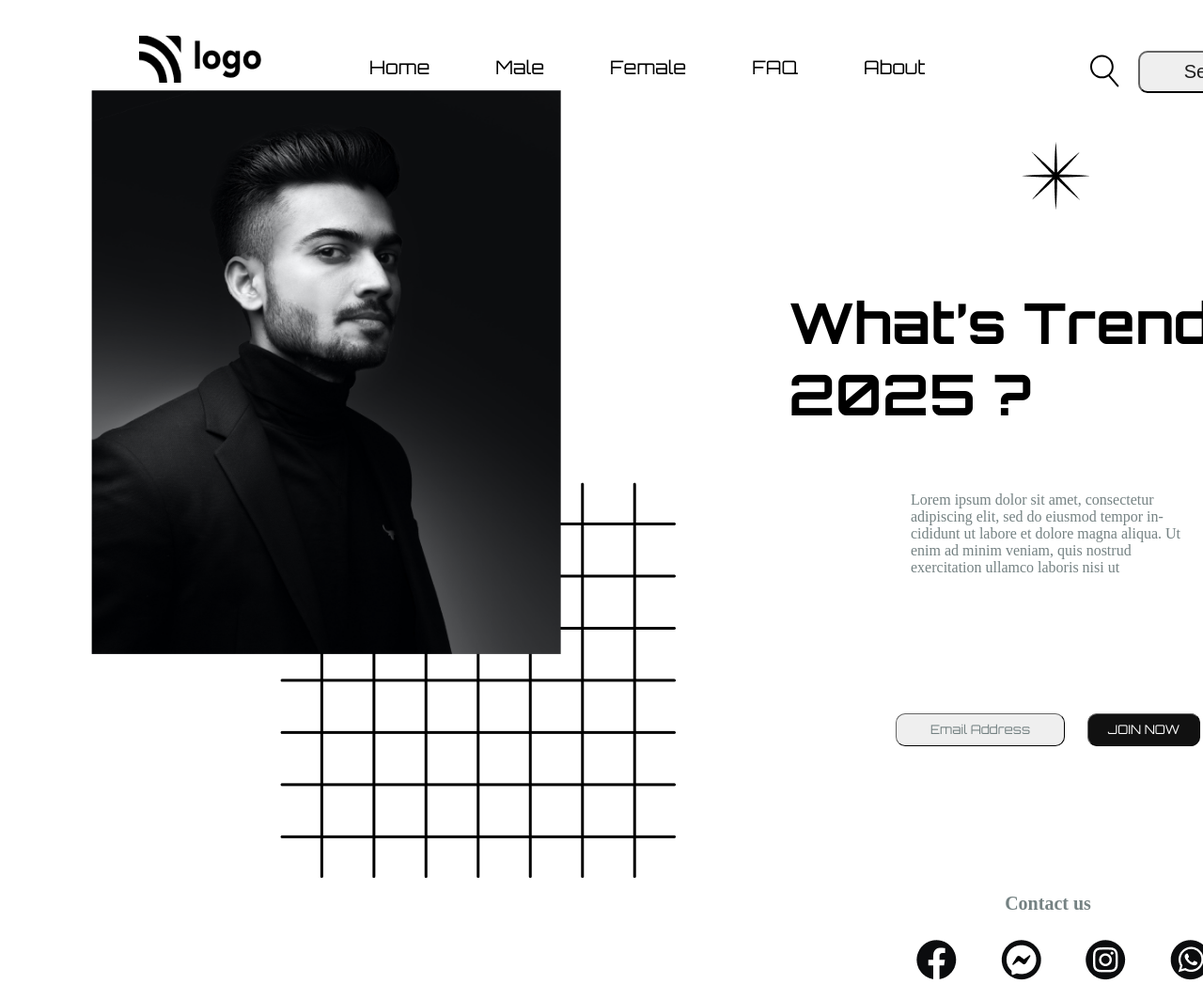
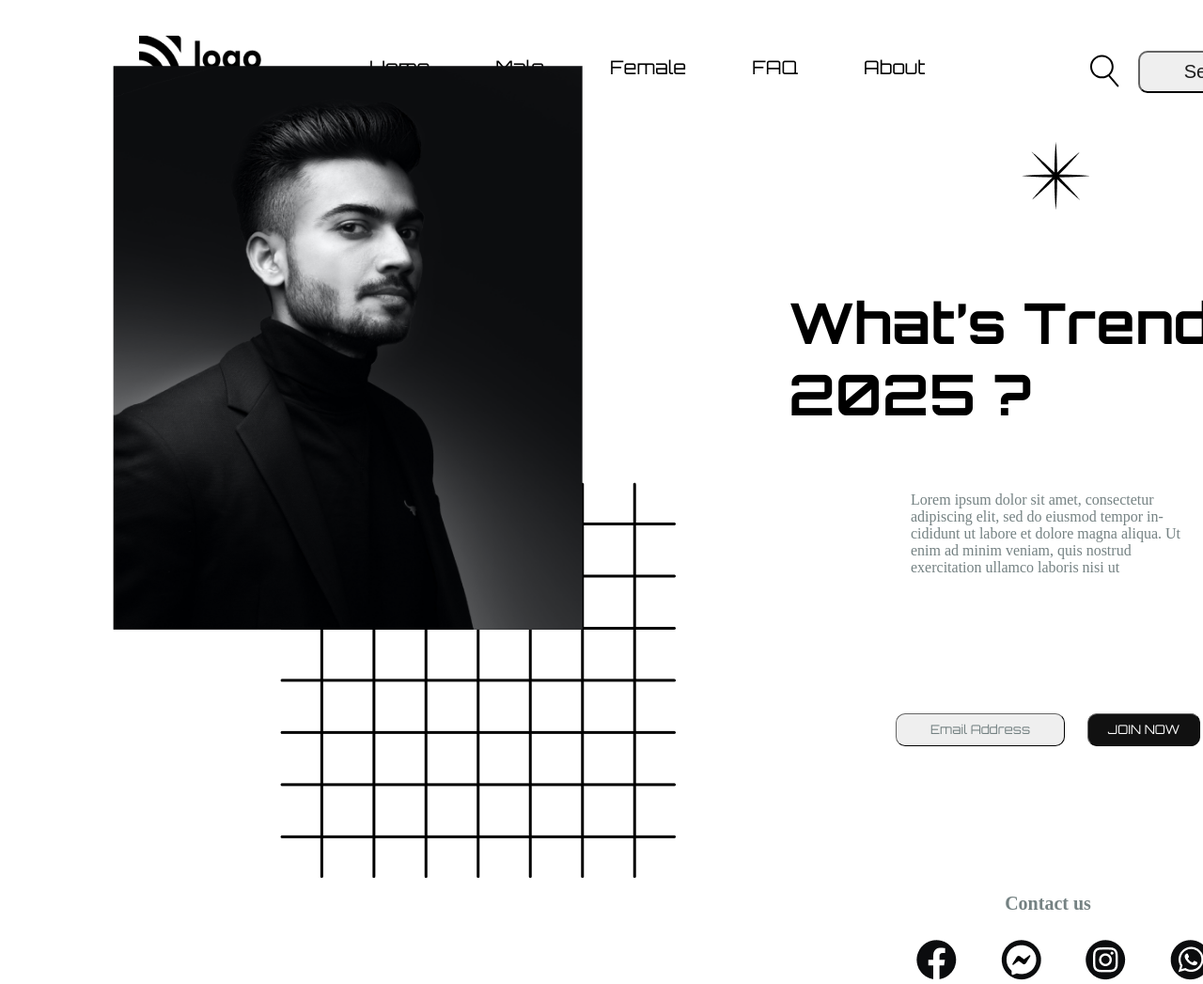
Before and after one commit to mfaizk/whats-trend-1, a website: page index.html in a window 1280 px wide. Shown: the top 1047 px of the page at 94% size. Drawn offline with Linux system fonts and the light colour scheme.

Commit message:
image setting

```diff
--- a/style.css
+++ b/style.css
@@ -70,10 +70,10 @@
 
 [alt="person-hero-iamge"] {
   position: absolute;
-  /* left: 100px;
-    bottom: 130px; */
-  left: 6%;
-  bottom: 13%;
+  left: 100px;
+  bottom: 130px;
+  /* left: 6%;
+  bottom: 13%; */
   height: 600px;
   width: 500px;
 }
```
